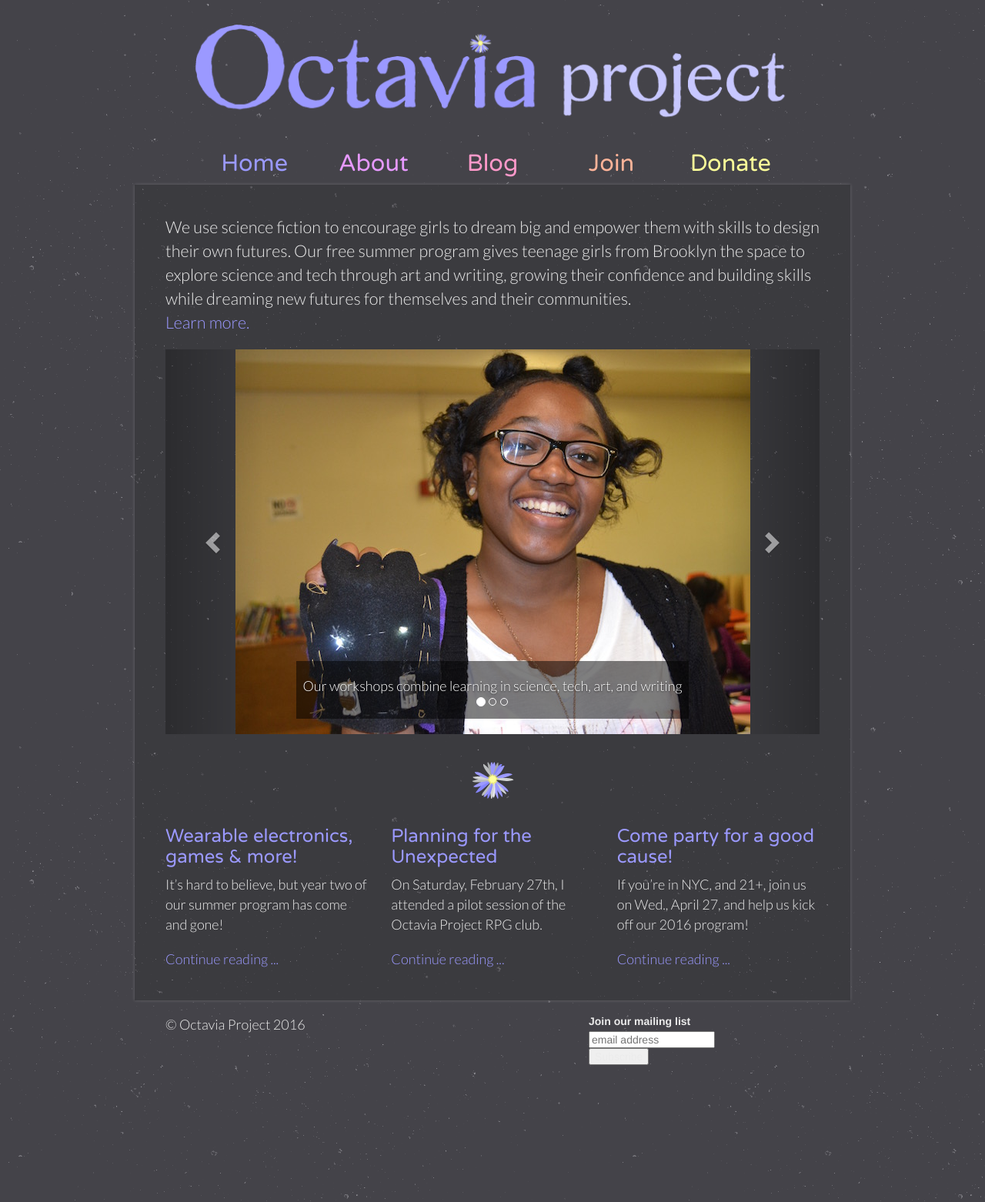
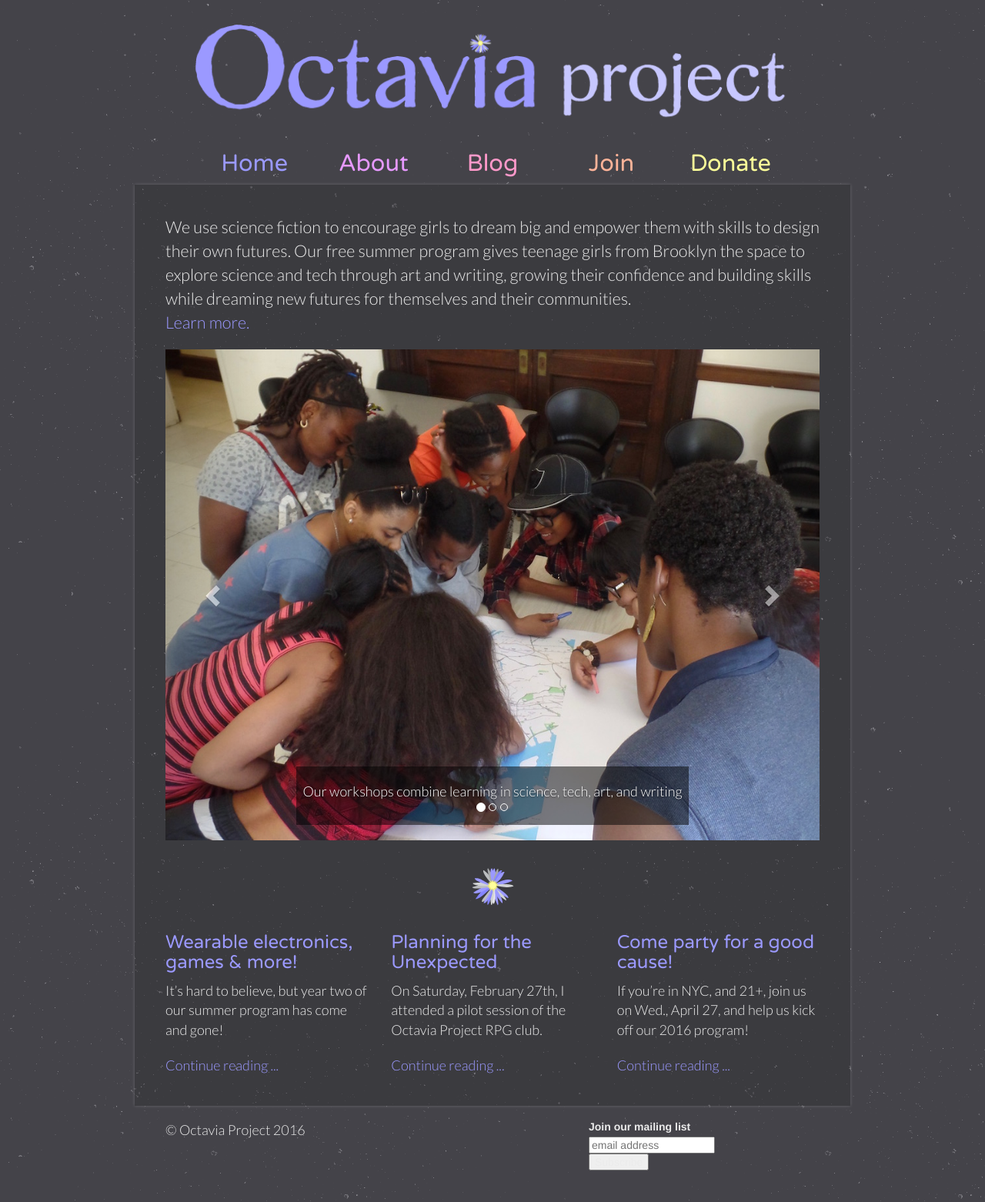
Before and after one commit to OctaviaProject/octaviaproject.github.io, a Jekyll site: the page built from index.html, in a window 1280 px wide. Shown: the whole page at 77% size. Built offline with Jekyll 4.4.1, drawn with Linux system fonts in a browser that asks for light colours; comment, search, counter and statistics services are not loaded.

Commit message:
updated photos

```diff
--- a/index.html
+++ b/index.html
@@ -23,7 +23,7 @@
         <div class="carousel-inner" role="listbox">
           <div class="item active">
             <a href="/about.html">
-                  <img src="{{ site.url }}/assets/img/photos/D wearables.jpg">
+                  <img src="{{ site.url }}/assets/img/photos/City-planning.jpg">
             </a>
             <div class="carousel-caption">
               Our workshops combine learning in science, tech, art, and writing
@@ -31,7 +31,7 @@
           </div>
          <div class="item">
             <a href="/join.html">
-                  <img src="{{ site.url }}/assets/img/photos/pairwork.jpg">
+                  <img src="{{ site.url }}/assets/img/photos/Group_smiles.jpg">
             </a>
             <div class="carousel-caption">
               Girls 13-17 participate in our free summer program
@@ -39,7 +39,7 @@
           </div>
           <div class="item">
             <a href="http://portfolios.octaviaproject.org/">
-                  <img src="{{ site.url }}/assets/img/photos/digital.jpg">
+                  <img src="{{ site.url }}/assets/img/photos/Pair_building.jpg">
             </a>
             <div class="carousel-caption">
               Participants leave our program with multi-media digital portfolios
```
